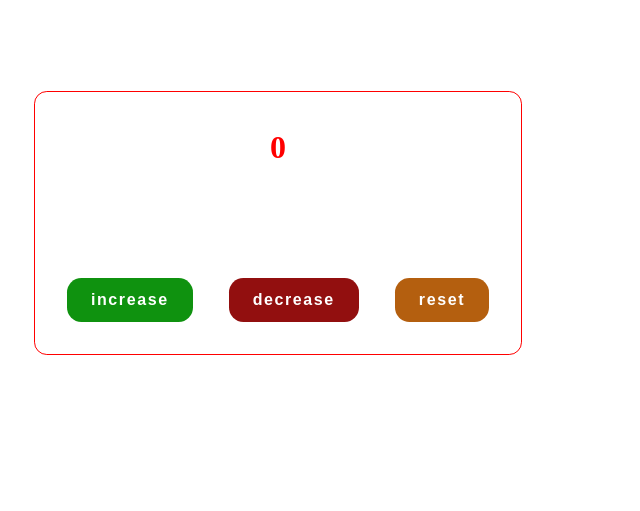
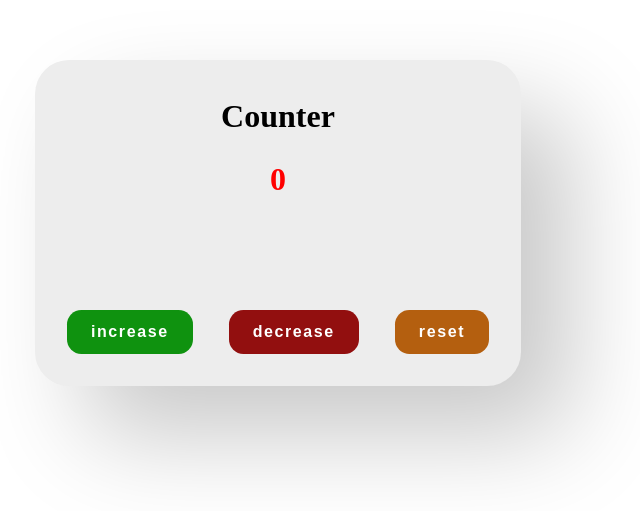
Before and after one commit to abbasmojarrad/counter, a plain HTML site: page index.htm in a window 1280 px wide. Shown: the part 177-688 px from the top of the page, without its empty margins (362-1002 px from the left). Drawn offline with Linux system fonts and the light colour scheme.

Commit message:
edit container

```diff
--- a/index.htm
+++ b/index.htm
@@ -5,14 +5,16 @@
     <meta charset="UTF-8">
     <meta http-equiv="X-UA-Compatible" content="IE=edge">
     <meta name="viewport" content="width=device-width, initial-scale=1.0">
-    <title>Document</title>
+    <title>Counter</title>
     <link rel="stylesheet" href="src/style.css">
 </head>
 
 <body>
 
  <div class="container">
-     <h1 class="number">0</h1>
+
+     <h1 class="counter">Counter</h1>
+     <h2 class="number">0</h1>
      <div class="btnDiv">
         <button class="btn increase ">increase</button>
         <button class="btn decrease">decrease</button>
--- a/src/script.js
+++ b/src/script.js
@@ -3,8 +3,10 @@ const increaseBtn = $.querySelector('.increase')
 const decreaseBtn = $.querySelector('.decrease')
 const resetBtn = $.querySelector('.reset')
 const number = $.querySelector('.number')
+
 let count = 0
 checkColor()
+
 function checkColor () {
   if (count < 10) {
     number.style.color = 'red'
@@ -12,6 +14,7 @@ function checkColor () {
     number.style.color = 'green'
   }
 }
+
 increaseBtn.addEventListener('click', function () {
   count++
   number.innerHTML = count
--- a/src/style.css
+++ b/src/style.css
@@ -7,12 +7,17 @@ body {
   height: 100vh;
 }
 .container {
-  border: 1px solid red;
   padding: 1rem;
-  border-radius: 0.8rem;
+  border-radius: 34px;
+  background: #ededed;
+  box-shadow:  50px 50px 100px #c9c9c9,
+               -50px -50px 100px #ffffff;
 }
-.number {
+.number,.counter {
   text-align: center;
+}
+.number{
+  font-size: 2rem;
 }
 .btn {
   cursor: pointer;
@@ -24,14 +29,13 @@ body {
   letter-spacing: 0.1rem;
   font-weight: bold;
   transition: all 0.4s;
-
 }
-.btnDiv{
-    margin-top: 6rem;
+.btnDiv {
+  margin-top: 6rem;
 }
 .btn:hover {
-    transform: scale(1.03);
-  }
+  transform: scale(1.03);
+}
 .increase {
   background-color: rgb(15, 146, 15);
   color: white;
```
